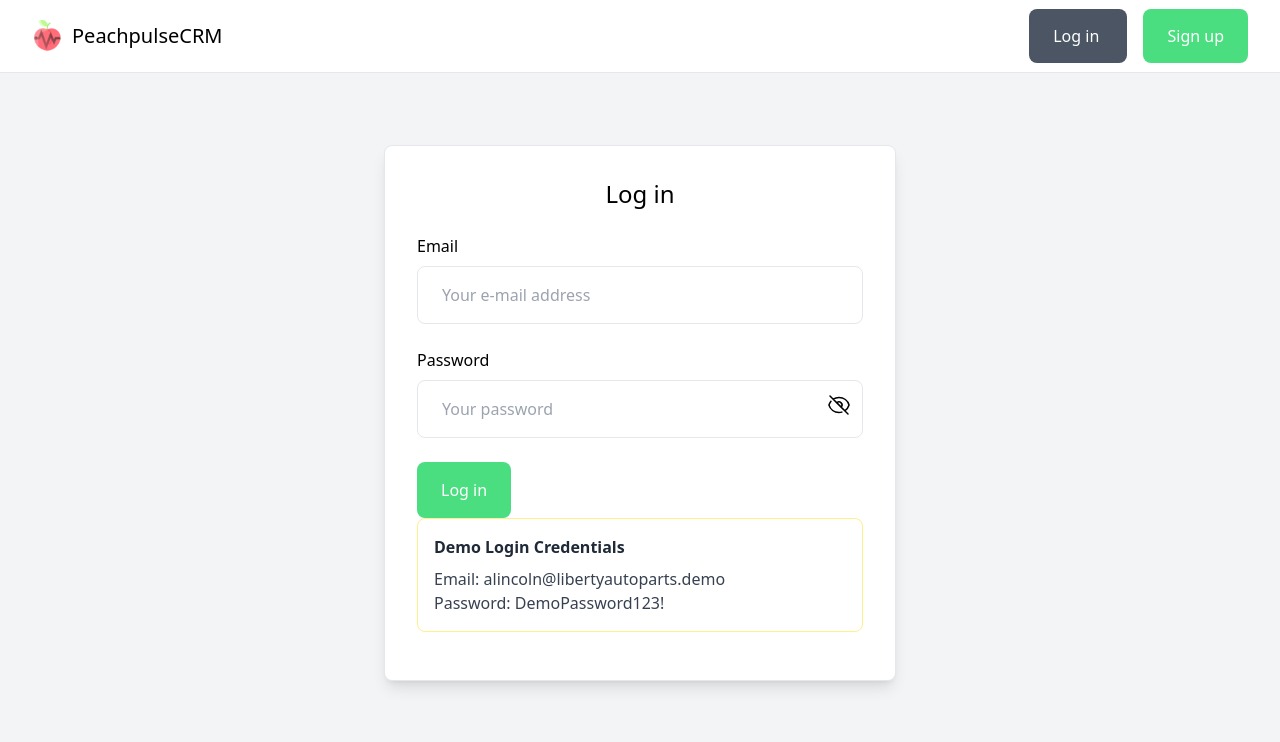
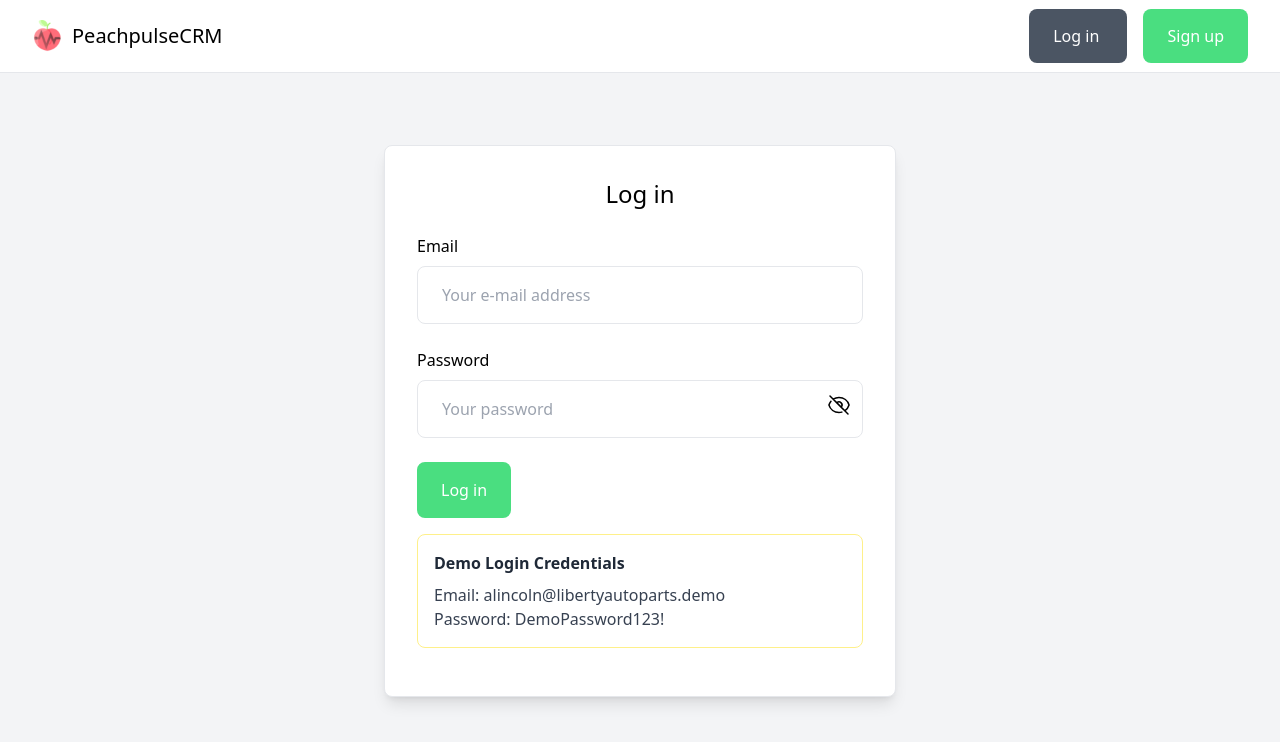
Before and after one commit to tomcalientodev/crms, a Vue app in the folder crms_frontend/: page /login in a window 1280 px wide. Shown: the top 742 px of the page. Built offline with nearby package versions, Linux system fonts and the light colour scheme.

Commit message:
space above creds box

```diff
--- a/crms_frontend/src/views/accounts/LoginView.vue
+++ b/crms_frontend/src/views/accounts/LoginView.vue
@@ -40,7 +40,7 @@
 
           </form>
 
-            <div class="bg-white border border-yellow-200 rounded-lg p-4 mb-4">
+            <div class="bg-white border border-yellow-200 rounded-lg p-4 mb-4 mt-4">
               <p class="font-semibold text-gray-800 mb-2">Demo Login Credentials</p>
               <p class="text-gray-700">
                 <span class="font-medium">Email:</span>
```
